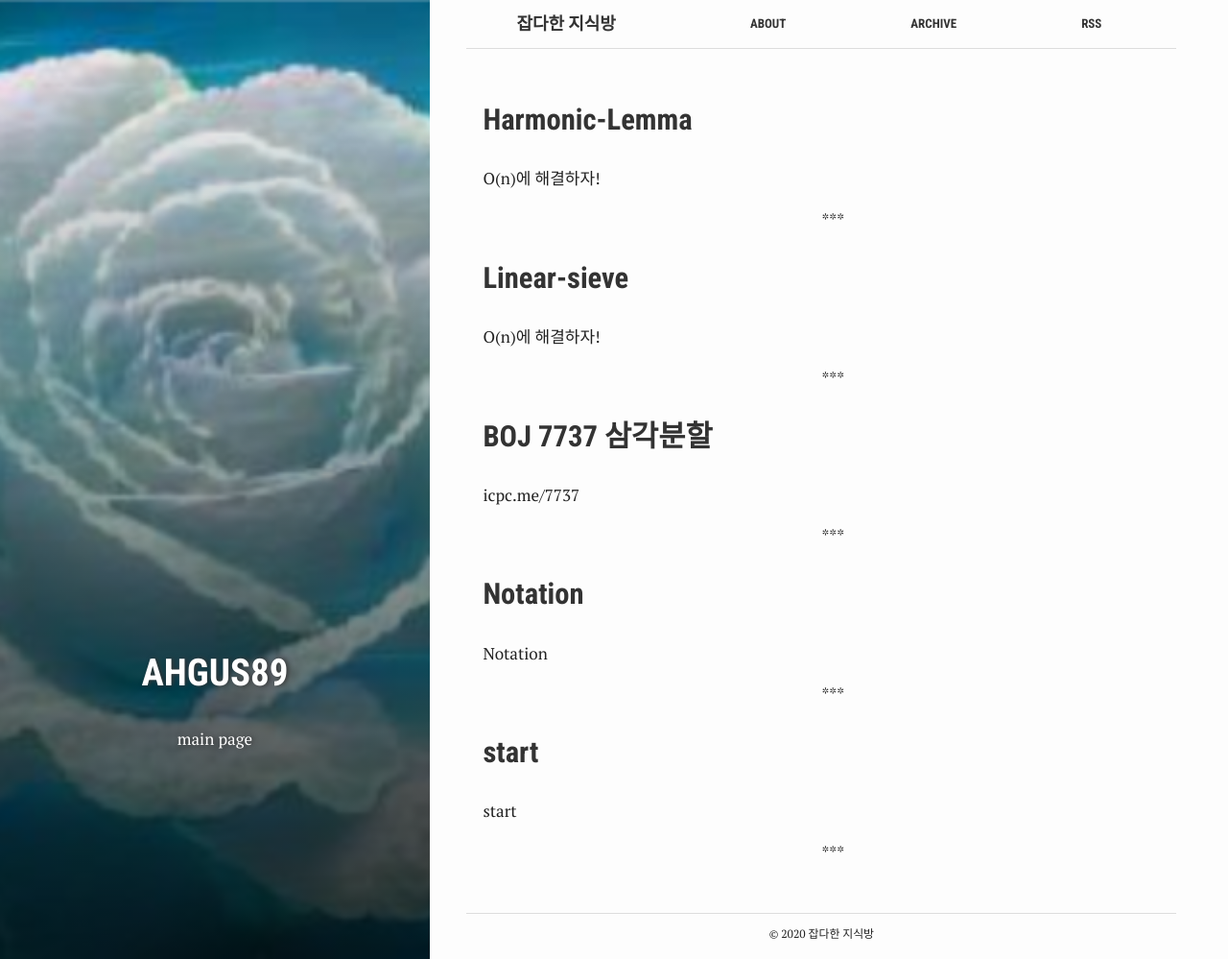
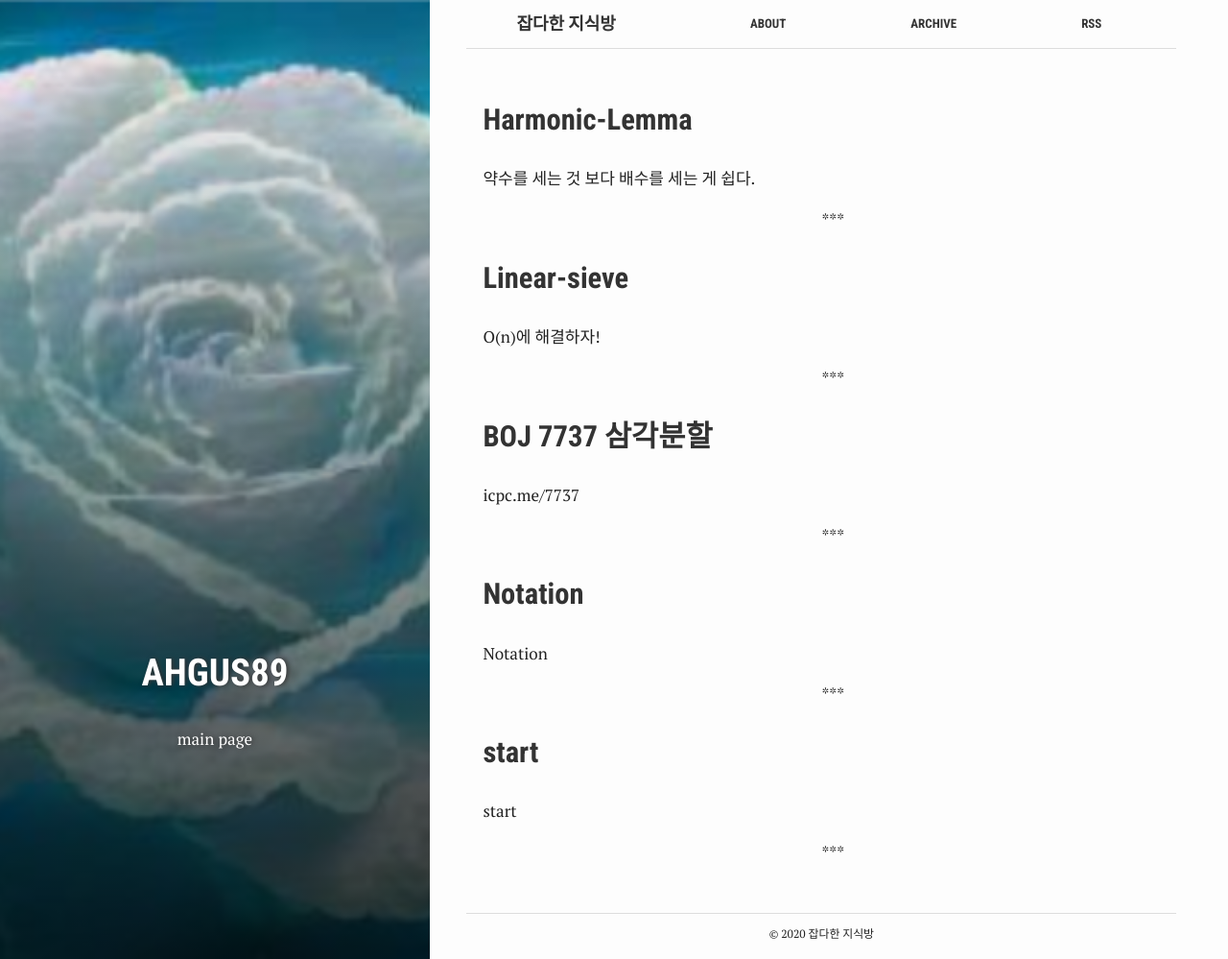
Before and after one commit to ahgus89/ahgus89.github.io, a Jekyll site: the page built from index.html, in a window 1280 px wide and 999 px high. Shown: the whole window at 96% size. Built offline with Jekyll 4.4.1, drawn with Linux system fonts in a browser that asks for light colours.

Commit message:
Update 2020-04-23-Harmonic-Lemma.md

````diff
--- a/_posts/2020-04-23-Harmonic-Lemma.md
+++ b/_posts/2020-04-23-Harmonic-Lemma.md
@@ -1,7 +1,7 @@
 ---
 layout: post
 title:  "Harmonic-Lemma"
-summary: "O(n)에 해결하자!"
+summary: "약수를 세는 것 보다 배수를 세는 게 쉽다."
 date:   2020-04-23 12:10:00
 categories: Algorithm
 tags: 'Number-Theory'
@@ -13,26 +13,26 @@
 ### 조화수열?
 자연수 $n$에 대해, 다음과 같은 수열 ${a_n}$이 있다.
 
-$$a_i = [n \over i]$$
+$$a_i = [{n \over i}]$$
 
-$[n \over i]$는 $n$ 이하의 $i$의 배수의 개수를 의미하기도 한다. 이 수열의 합을 구해보자.
+$[{n \over i}]$는 $n$ 이하의 $i$의 배수의 개수를 의미하기도 한다. 이 수열의 합을 구해보자.
 
 항을 하나씩 계산해 더하는 것은 $O(n)$만에 아주 쉽게 할 수 있다. 더 빠르게 하는 방법을 알아보자.
 
 $n=16$ 정도에서 $a_i$들을 나열해보자. ${16, 8, 5, 4, 3, 2, 2, 2, 1, 1, 1, 1, 1, 1, 1, 1}$ 이다.
 
-이 수열은 $y=n \over x$의 그래프처럼 초반에 급격히 감소하고 점차 원만히 감소하는데, 정수부분만을 취하다 보니 작은 값에서 같은 값이 매우 많이 등장한다. 이 관찰을 구체적으로, 더 쓸모있게(?) 서술하면 다음과 같다.
+이 수열은 $y={n \over x}$의 그래프처럼 초반에 급격히 감소하고 점차 원만히 감소하는데, 정수부분만을 취하다 보니 작은 값에서 같은 값이 매우 많이 등장한다. 이 관찰을 구체적으로, 더 쓸모있게(?) 서술하면 다음과 같다.
 
-수열 ${a_n}$의 서로 다른 값의 개수는 $2[\sqrt(n)]$ 종류 이하이다.
+수열 ${a_n}$의 서로 다른 값의 개수는 $2[\sqrt n]$ 종류 이하이다.
 
-p.f. $[\sqrt(n)]$을 기준으로 두 부분으로 나누어 생각하자.
-1. $1 \leq i \leq [\sqrt(n)]$ : $i$가 $[\sqrt(n)]$개 이므로 $a_i$ 역시 $[\sqrt(n)]$종류 이하이다.
-2. $[\sqrt(n)]+1 \leq i \leq n$ : $a_i \leq [\sqrt(n)]$ 이므로 $a_i$는 총 $[\sqrt(n)]$종류 이하이다.
-따라서 수열 ${a_n}$의 서로 다른 값의 개수는 $2[\sqrt(n)]$ 종류 이하이다.
+p.f. $[\sqrt n]$을 기준으로 두 부분으로 나누어 생각하자.
+1. $1 \leq i \leq [\sqrt n]$ : $i$가 $[\sqrt n]$개 이므로 $a_i$ 역시 $[\sqrt n]$종류 이하이다.
+2. $[\sqrt n]+1 \leq i \leq n$ : $a_i \leq [\sqrt n]$ 이므로 $a_i$는 총 $[\sqrt n]$종류 이하이다.
+따라서 수열 ${a_n}$의 서로 다른 값의 개수는 $2[\sqrt n]$ 종류 이하이다.
 
-위 사실을 바탕으로 생각해보면, 같은 값을 가지는 구간을 빠르게 알아내서 $[n \over i]$에 구간의 크기, 즉 개수를 곱해 더하면 될 거라는 생각을 할 수 있다. 이를 위해서는, $a_i$ 값이 같은 최대의 $j$만 알면 충분하다.
+위 사실을 바탕으로 생각해보면, 같은 값을 가지는 구간을 빠르게 알아내서 $[{n \over i}]$에 구간의 크기, 즉 개수를 곱해 더하면 될 거라는 생각을 할 수 있다. 이를 위해서는, $a_i$ 값이 같은 최대의 $j$만 알면 충분하다.
 
-$[n \over x] = k$인 최대의 실수 $x$는 $n \over k$이므로, $[n \over j] = k$ 인 최대의 정수 $j$는 $[n \over k]$임을 쉽게 알 수 있다. 따라서 $[n \over j] = [n \over i]$인 최대의 정수 $j$는 $[n \over {[n/i]}]$ 이다.
+$[n \over x] = k$인 최대의 실수 $x$는 ${n \over k}$이므로, $[n \over j] = k$ 인 최대의 정수 $j$는 $[{n \over k}]$임을 쉽게 알 수 있다. 따라서 $[n \over j] = [{n \over i}]$인 최대의 정수 $j$는 $[n \over {[n/i]}]$ 이다.
 
 이를 바탕으로 구현한 코드는 아래와 같다.
 
@@ -45,36 +45,41 @@
 }
 ```
 
-$i$는 $O(\sqrt(n))$개의 값만을 가지므로, 시간복잡도는 $O(\sqrt(n))$이다.
+$i$는 $O(\sqrt n)$개의 값만을 가지므로, 시간복잡도는 $O(\sqrt n)$이다.
 
-함수 $f(n)$에 대해 $\displaystyle \sum_{i=1}^{n} f([n \over i])$ 역시 같은 방법으로 구할 수 있다. $[n/i]$ 대신 $f([n/i])$를 곱해주면 된다.
+함수 $f(n)$에 대해 $\displaystyle \sum_{i=1}^{n} f([{n \over i}])$ 역시 같은 방법으로 구할 수 있다. $[n/i]$ 대신 $f([n/i])$를 곱해주면 된다.
 
-빠르게 부분합을 계산할 수 있는 함수 $g(n)$에 대해 $\displaystyle \sum_{i=1}^{n} f([n \over i])g(i)$ 역시 같은 방법으로 구할 수 있다. $(j-i+1)$을 곱하는 대신 $\displaystyle \sum_{k=1}^{j}g(k) - \displaystyle \sum_{k=1}^{i-1}g(k)$을 곱해주면 된다. 위의 경우는 $g(i) = 1$인 경우이다.
+빠르게 부분합을 계산할 수 있는 함수 $g(n)$에 대해 $\displaystyle \sum_{i=1}^{n} f([{n \over i}])g(i)$ 역시 같은 방법으로 구할 수 있다. $(j-i+1)$을 곱하는 대신 $\displaystyle \sum_{k=1}^{j}g(k) - \displaystyle \sum_{k=1}^{i-1}g(k)$을 곱해주면 된다. 위의 경우는 $g(i) = 1$인 경우이다.
 
 
-한 가지 자잘한 팁은, 어차피 $i \leq [\sqrt(n)]$ 까지는 같은 $a_i$값이 없으므로, naive하게 계산해주면 정수 연산 중에서 비용이 많이 드는 편인 나눗셈 연산의 횟수를 줄일 수 있어 유의미한 커팅이 된다. $n = 10^12$ 정도만 되어도 $10^6$번의 나눗셈 연산을 줄이는 셈이다.
+한 가지 자잘한 팁은, 어차피 $i \leq [\sqrt n]$ 까지는 같은 $a_i$값이 없으므로, naive하게 계산해주면 정수 연산 중에서 비용이 많이 드는 편인 나눗셈 연산의 횟수를 줄일 수 있어 유의미한 커팅이 된다. $n = 10^12$ 정도만 되어도 $10^6$번의 나눗셈 연산을 줄이는 셈이다.
 
 **연습문제**
+
 [BOJ 15897 잘못 구현한 에라토스테네스의 체](https://www.acmicpc.net/problem/15897)
+
 [BOJ 17417 Optimization is Freaky Fun](https://www.acmicpc.net/problem/17417) (Hard)
 
 ### Double Counting
 
 정수론에서 쓰는 함수는 약수나 소인수에 관련된 함수가 많다. 그렇기에 보통 소인수분해하여 그 값을 쉽게 구할 수 있다.
 
-하지만 $\displaystyle \sum_{i=1}^{n} f(i)$ 꼴의 값을 구해야 한다면 어떨까? 보통 $i$를 소인수분해하여 그 값을 구하는 것은 $O(n\sqrt(n))$ 정도의 시간이 걸린다. 몇몇 함수들은 매번 소인수분해하는 과정 없이 이 합을 빠르게 구할 수 있다.
+하지만 $\displaystyle \sum_{i=1}^{n} f(i)$ 꼴의 값을 구해야 한다면 어떨까? 보통 $i$를 소인수분해하여 그 값을 구하는 것은 $O(n\sqrt n)$ 정도의 시간이 걸린다. 몇몇 함수들은 매번 소인수분해하는 과정 없이 이 합을 빠르게 구할 수 있다.
 
 주된 아이디어는 **약수를 세는 것 보다 배수를 세는 게 쉽다**는 것 이다.
 
 $n$의 약수들을 아는 것은 $n$을 소인수분해하는 과정이 필요하지만, $d$의 배수는 자명하게 $d, 2d, 3d, \ldots$ 임을 알기 때문이다.
 
-$\displaystyle \sum_{i=1}^{n} \tau(i)$를 구해보자. 역시 $\tau(i)$를 각각 구하는 것은 $O(n\sqrt(n))$ 시간이 걸린다.
+$\displaystyle \sum_{i=1}^{n} \tau(i)$를 구해보자. 역시 $\tau(i)$를 각각 구하는 것은 $O(n\sqrt n)$ 시간이 걸린다.
 
-위에서 이야기한대로, $i$의 약수 $d$의 개수를 세는 게 아닌, $d$의 배수 $i$를 세는 것으로 바꾸면 어떻게 될까? $[1, n]$ 범위에 있는 $d$마다 $[1, n]$ 범위에 있는 $i$의 개수를 각각 세서 더해주면 된다. $n$ 이하의 $d$의 배수의 개수는 $[n \over d]$이므로, 결국 $\displaystyle \sum_{i=1}^{n} \tau(i) = \displaystyle \sum_{d=1}^{n} [n \over d]$가 되어 위에서 이야기한 대로 $O(\sqrt(n))$ 시간에 구할 수 있다.
+위에서 이야기한대로, $i$의 약수 $d$의 개수를 세는 게 아닌, $d$의 배수 $i$를 세는 것으로 바꾸면 어떻게 될까? $[1, n]$ 범위에 있는 $d$마다 $[1, n]$ 범위에 있는 $i$의 개수를 각각 세서 더해주면 된다. $n$ 이하의 $d$의 배수의 개수는 $[{n \over d}]$이므로, 결국 $\displaystyle \sum_{i=1}^{n} \tau(i) = \displaystyle \sum_{d=1}^{n} [{n \over d}]$가 되어 위에서 이야기한 대로 $O(\sqrt n)$ 시간에 구할 수 있다.
 
-비슷하게 $\displaystyle \sum_{i=1}^{n} \sigma(i)$ 역시 구할 수 있다. 약수의 개수가 약수의 합으로 바뀌었으므로, 각 약수 $d$를 $[n \over d]$ 번 더하면 된다. $\displaystyle \sum_{d=1}^{n} d [n \over d]$를 계산하는 문제이고, 역시 위의 방법을 이용하면 $O(\sqrt(n))$ 시간에 구할 수 있다.
+비슷하게 $\displaystyle \sum_{i=1}^{n} \sigma(i)$ 역시 구할 수 있다. 약수의 개수가 약수의 합으로 바뀌었으므로, 각 약수 $d$를 $[{n \over d}]$ 번 더하면 된다. $\displaystyle \sum_{d=1}^{n} d [{n \over d}]$를 계산하는 문제이고, 역시 위의 방법을 이용하면 $O(\sqrt n)$ 시간에 구할 수 있다.
 
 **연습문제**
+
 [BOJ 2247 실질적 약수](https://www.acmicpc.net/problem/2247)
+
 [BOJ 1457 정확해](https://www.acmicpc.net/problem/1457)
+
 [BOJ 15106 Fear Factoring](https://www.acmicpc.net/problem/15106)
````
